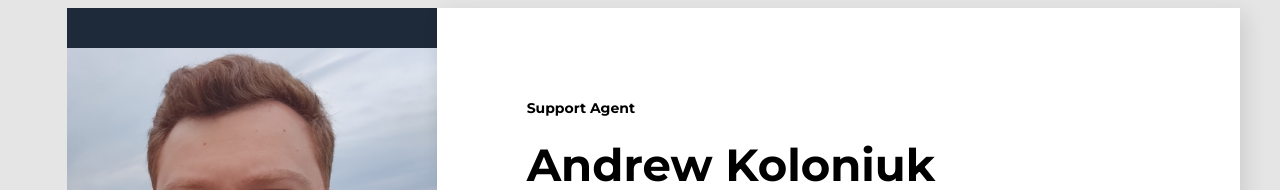
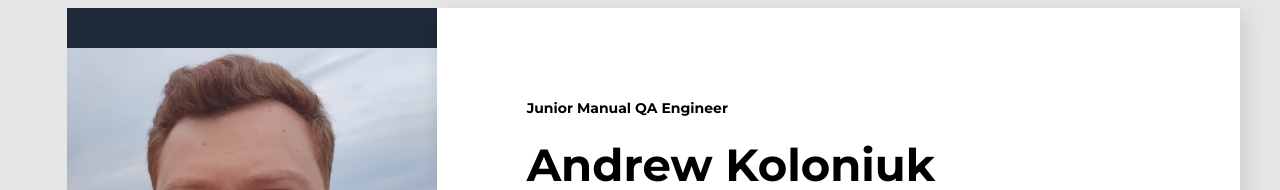
Before and after one commit to Andrew-aka-Lemon/My-CV, a plain HTML site: page index.html in a window 1280 px wide. Shown: the top 190 px of the page. Drawn offline with Linux system fonts and the light colour scheme.

Commit message:
Update index.html

```diff
--- a/index.html
+++ b/index.html
@@ -22,7 +22,7 @@
       <div class="right_box">
         <!--about user-->
         <div class="about_user">
-          <h2 class="main_position">Support Agent</h2>
+          <h2 class="main_position">Junior Manual QA Engineer</h2>
           <h1 class="person_name">Andrew Koloniuk</h1>
           <p>27 years old</p>
           <p class="about_person">Looking for opportunity to start my career in IT.</p>
```
